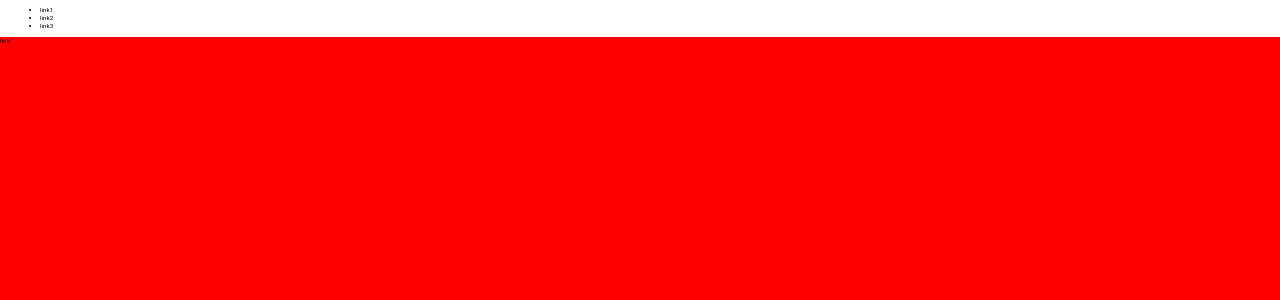
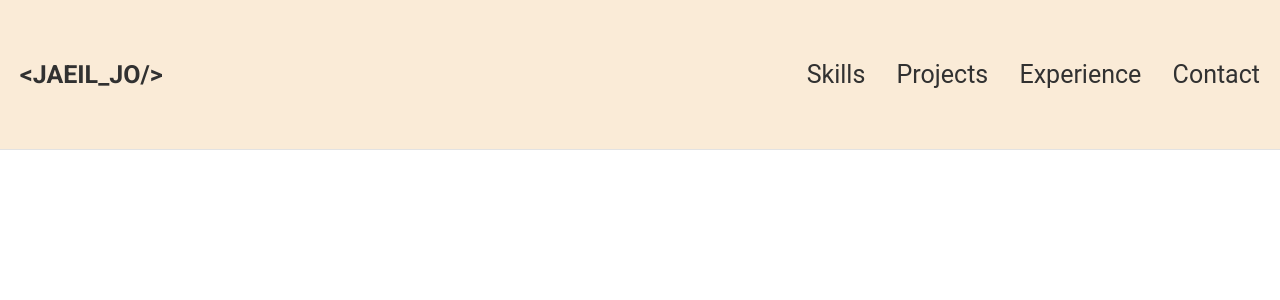
Before and after one commit to JaeilJO/intriducing_page, a Next.js app: page / in a window 1280 px wide. Shown: the top 300 px of the page. Built offline with nearby package versions, Linux system fonts and the light colour scheme; a web font is replaced by a local one.

Commit message:
feat : Create Header

```diff
--- /dev/null
+++ b/src/components/Layouts/Header/index.styled.ts
@@ -0,0 +1,16 @@
+import Link from 'next/link';
+import { styled } from 'styled-components';
+
+const S = {
+    Header: styled.div`
+        border-bottom: 1px solid ${({ theme }) => theme.COLOR.LIGHT_GRAY};
+        display: flex;
+        align-items: center;
+        justify-content: space-between;
+        height: 150px;
+        padding: 0 20px;
+        background-color: antiquewhite;
+    `,
+};
+
+export default S;
--- /dev/null
+++ b/src/components/Layouts/Header/index.tsx
@@ -0,0 +1,21 @@
+import Logo from '../../atoms/Logo';
+import S from './index.styled';
+import Navigtaion from '../../Navigation';
+import { Anchors } from '@/components/Navigation/index.types';
+
+const Header = () => {
+    const anchors: Anchors[] = [
+        { key: 1, title: 'Skills', target_id: 'skills' },
+        { key: 2, title: 'Projects', target_id: 'projects' },
+        { key: 3, title: 'Experience', target_id: 'experience' },
+        { key: 4, title: 'Contact', target_id: 'contact' },
+    ];
+    return (
+        <S.Header>
+            <Logo />
+            <Navigtaion anchors={anchors} />
+        </S.Header>
+    );
+};
+
+export default Header;
--- a/src/components/Navigation/index.styled.ts
+++ b/src/components/Navigation/index.styled.ts
@@ -5,7 +5,7 @@ const S = {
     AnchorList: styled.ul`
         display: flex;
         list-style: none;
-        gap: 2em;
+        gap: 5em;
         justify-content: flex-end;
     `,
     Anchor: styled.li`
--- a/src/pages/index.tsx
+++ b/src/pages/index.tsx
@@ -1,27 +1,9 @@
+import Header from '@/components/Layouts/Header';
+
 export default function Home() {
-  return (
-    <>
-      <ul>
-        <li>
-          <a href="#link1">link1</a>
-        </li>
-        <li>
-          <a href="#link2">link2</a>
-        </li>
-        <li>
-          <a href="#link3">link3</a>
-        </li>
-      </ul>
-
-      <div id="link1" style={{ backgroundColor: "red", height: "2000px" }}>
-        link1
-      </div>
-      <div id="link2" style={{ backgroundColor: "blue", height: "2000px" }}>
-        link2
-      </div>
-      <div id="link3" style={{ backgroundColor: "green", height: "2000px" }}>
-        link3
-      </div>
-    </>
-  );
+    return (
+        <>
+            <Header />
+        </>
+    );
 }
--- a/tsconfig.json
+++ b/tsconfig.json
@@ -14,9 +14,11 @@
         "isolatedModules": true,
         "jsx": "preserve",
         "incremental": true,
+        "baseUrl": ".",
         "paths": {
             "@/*": ["./src/*"]
-    }
+        },
+        "allowImportingTsExtensions": true
     },
     "include": ["next-env.d.ts", "**/*.ts", "**/*.tsx"],
     "exclude": ["node_modules"]
```
Also changed, not shown: src/components/Navigation/index.tsx (+1 -10 lines), src/components/Navigation/index.types.ts (added, +9 -0 lines), 2 other files (tests, documents, lock files or other folders). Lines whose indentation alone changed are shown as unchanged.
